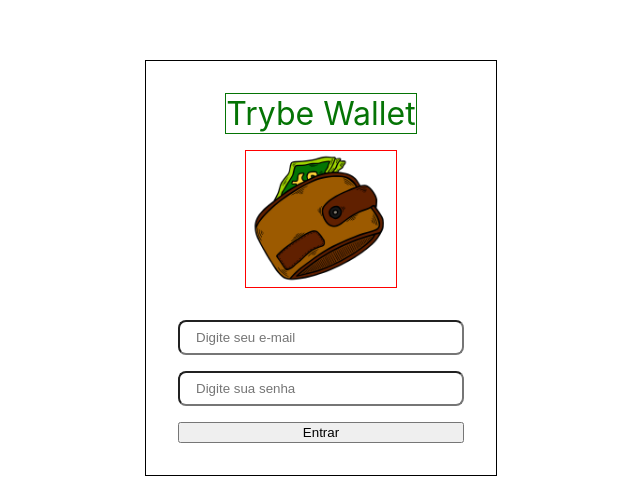
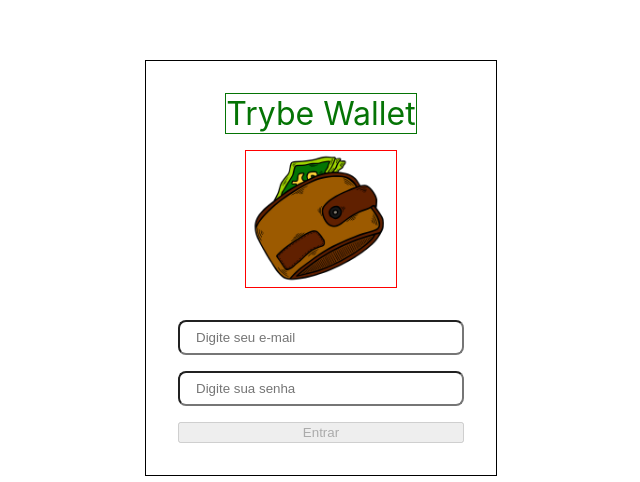
Before and after one commit to betrybe/fernandoluckesi-test, a React (Create React App) app: page / in a window 1280 px wide. Shown: the part 132-614 px from the top of the page, without its empty margins (319-959 px from the left). Built offline with nearby package versions, Linux system fonts and the light colour scheme.

Commit message:
Requisitos 3 e 4 finalizado e passando nos testes

```diff
--- a/src/App.js
+++ b/src/App.js
@@ -1,11 +1,13 @@
 import React from 'react';
 import { Switch, Route } from 'react-router-dom';
 import Login from './pages/Login';
+import Wallet from './pages/Wallet';
 
 function App() {
 	return (
 		<Switch>
 			<Route exact path='/' component={Login} />
+      <Route exact path='/carteira' component={Wallet} />
 		</Switch>
 	);
 }
--- /dev/null
+++ b/src/components/FormLogin/FormLogin.css
@@ -0,0 +1,48 @@
+div, img, p {
+  margin: 0;
+  padding: 0;
+}
+
+.formContainerLogin {
+  border: 1px solid black;
+  display: flex;
+  flex-direction: column;
+  justify-content: center;
+  margin: auto;
+  padding: 32px;
+}
+
+.logoContainerLogin {
+  display: flex;
+  align-items: center;
+  flex-direction: column;
+}
+
+.titleLogoLogin {
+  color: #057405;
+  font-size: 32px;
+  border: 1px solid;
+}
+
+.logoLogin {
+  margin-top: 16px;
+  border: 1px solid red;
+  width: 150px;
+}
+
+.inputsContainerLogin {
+  display: flex;
+  flex-direction: column;
+  margin-top: 32px;
+}
+
+.inputLogin {
+  border-radius: 8px;
+  margin-bottom: 16px;
+  padding: 8px 16px;
+  width: 250px;
+}
+
+.btnLogin {
+
+}
--- /dev/null
+++ b/src/components/FormLogin/index.js
@@ -0,0 +1,117 @@
+import React from 'react';
+import { connect } from 'react-redux';
+import { Redirect } from 'react-router-dom';
+import { actionLogin } from '../../actions/';
+import logoImage from '../../assets/images/logo.png';
+import './FormLogin.css';
+
+class FormLogin extends React.Component {
+	constructor(props) {
+		super(props);
+		this.state = {
+			email: '',
+			password: '',
+			emailInvalid: false,
+			passwordInvalid: false,
+			btnLoginDisable: true,
+			login: false,
+		};
+	}
+
+	onChangeEmail(event) {
+		const { password } = this.state;
+		const email = event.target.value;
+		const emailRegex = /[^@ \t\r\n]+@[^@ \t\r\n]+\.[^@ \t\r\n]+/;
+		if (!emailRegex.test(email)) {
+			this.setState({
+				email: '',
+				emailInvalid: true,
+				btnLoginDisable: true,
+			});
+		} else {
+			this.setState({
+				email,
+				emailInvalid: false,
+			});
+		}
+		if (emailRegex.test(email) && password) {
+			this.setState({ btnLoginDisable: false });
+		}
+	}
+
+	onChangePassword(event) {
+		const { email } = this.state;
+		const password = event.target.value;
+		if (password.length < 6) {
+			this.setState({
+				password: '',
+				passwordInvalid: true,
+				btnLoginDisable: true,
+			});
+		} else {
+			this.setState({
+				password,
+				passwordInvalid: false,
+			});
+		}
+		if (password.length >= 6 && email) {
+			this.setState({ btnLoginDisable: false });
+		}
+	}
+
+	loginHandler() {
+    this.setState({
+      login: true,
+    });
+    const { email } = this.state;
+    const { saveEmail } = this.props;
+    saveEmail(email);
+  }
+
+	render() {
+		const { emailInvalid, passwordInvalid, login, btnLoginDisable } = this.state;
+		if (login) return <Redirect to='/carteira' />;
+
+		return (
+			<div className='formContainerLogin'>
+				<div className='logoContainerLogin'>
+					<p className='titleLogoLogin'>Trybe Wallet</p>
+					<img src={logoImage} alt='logo Trybe Wallet' className='logoLogin' />
+				</div>
+				<div className='inputsContainerLogin'>
+					<input
+						className='inputLogin'
+						data-testid='email-input'
+						placeholder='Digite seu e-mail'
+						onChange={(event) => this.onChangeEmail(event)}
+					/>
+					{emailInvalid && (
+						<p className="msgErrorLogin">E-mail inválido. Digite um e-mail no formato: email@email.com</p>
+					)}
+					<input
+						className='inputLogin'
+						data-testid='password-input'
+						placeholder='Digite sua senha'
+						onChange={(event) => this.onChangePassword(event)}
+					/>
+					{passwordInvalid && (
+						<p className="msgErrorLogin">Senha inválida. A senha deve ter no minímo 6 digitos</p>
+					)}
+					<button
+            disabled={btnLoginDisable}
+            className='btnLogin'
+            onClick={() => this.loginHandler()}
+          >
+						Entrar
+					</button>
+				</div>
+			</div>
+		);
+	}
+}
+
+const mapDispatchToProps = (dispatch) => ({
+  saveEmail: (email) => dispatch(actionLogin(email))
+});
+
+export default connect(null, mapDispatchToProps)(FormLogin);
--- /dev/null
+++ b/src/components/WalletHeader/WalletHeader.css
@@ -0,0 +1,8 @@
+div, p {
+  margin: 0;
+  padding: 0;
+}
+
+.mainContaierWalletHeader {
+
+}
--- /dev/null
+++ b/src/components/WalletHeader/index.js
@@ -0,0 +1,22 @@
+import React from 'react';
+import { connect } from 'react-redux';
+import './WalletHeader.css';
+
+class WalletHeader extends React.Component {
+	render() {
+		const { getUserEmail } = this.props;
+
+		return (
+			<div className='mainContaierWalletHeader'>
+				<p data-testid='email-field'>{getUserEmail}
+        </p>
+			</div>
+		);
+	}
+}
+
+const mapStateToProps = (state) => ({
+	getUserEmail: state.user.email,
+});
+
+export default connect(mapStateToProps)(WalletHeader);
--- a/src/index.js
+++ b/src/index.js
@@ -1,17 +1,19 @@
 import React from 'react';
 import ReactDOM from 'react-dom';
 import { BrowserRouter } from 'react-router-dom';
-import { Provider} from 'react-redux';
+import { Provider } from 'react-redux';
 import './index.css';
 import App from './App';
 import store from './store';
 import * as serviceWorker from './serviceWorker';
 
 ReactDOM.render(
-  <BrowserRouter>
-    <App />
-  </BrowserRouter>,
-  document.getElementById('root'),
+	<Provider store={store}>
+		<BrowserRouter>
+			<App />
+		</BrowserRouter>
+	</Provider>,
+	document.getElementById('root')
 );
 
 // If you want your app to work offline and load faster, you can change
--- a/src/pages/Login/Login.css
+++ b/src/pages/Login/Login.css
@@ -1,4 +1,4 @@
-div, img, p {
+div {
   margin: 0;
   padding: 0;
 }
@@ -9,47 +9,3 @@ div, img, p {
   height: 100vh;
   width: 100%;
 }
-
-.formContainerLogin {
-  border: 1px solid black;
-  display: flex;
-  flex-direction: column;
-  justify-content: center;
-  margin: auto;
-  padding: 32px;
-}
-
-.logoContainerLogin {
-  display: flex;
-  align-items: center;
-  flex-direction: column;
-}
-
-.titleLogoLogin {
-  color: #057405;
-  font-size: 32px;
-  border: 1px solid;
-}
-
-.logoLogin {
-  margin-top: 16px;
-  border: 1px solid red;
-  width: 150px;
-}
-
-.inputsContainerLogin {
-  display: flex;
-  flex-direction: column;
-  margin-top: 32px;
-}
-
-.inputLogin {
-  border-radius: 8px;
-  margin-bottom: 16px;
-  padding: 8px 16px;
-  width: 250px;
-}
-
-.btnLogin {
-
-}
--- a/src/pages/Login/index.js
+++ b/src/pages/Login/index.js
@@ -1,34 +1,12 @@
 import React from 'react';
-import logoImage from '../../assets/images/logo.png';
+import FormLogin from '../../components/FormLogin';
 import './Login.css';
 
 class Login extends React.Component {
 	render() {
 		return (
-			<div className='mainContainerLogin'>
-				<div className='formContainerLogin'>
-					<div className='logoContainerLogin'>
-						<p className='titleLogoLogin'>Trybe Wallet</p>
-						<img
-							src={logoImage}
-							alt='logo Trybe Wallet'
-							className='logoLogin'
-						/>
-					</div>
-					<div className='inputsContainerLogin'>
-						<input
-							className='inputLogin'
-							data-testid='email-input'
-							placeholder='Digite seu e-mail'
-						/>
-						<input
-							className='inputLogin'
-							data-testid='password-input'
-							placeholder='Digite sua senha'
-						/>
-						<button className='btnLogin'>Entrar</button>
-					</div>
-				</div>
+			<div    className='mainContainerLogin'>
+				<FormLogin />
 			</div>
 		);
 	}
--- /dev/null
+++ b/src/pages/Wallet/Wallet.css
@@ -0,0 +1,9 @@
+div {
+  margin: 0;
+  padding: 0;
+}
+
+.mainContainerWallet {
+  border: 1px solid red;
+  width: 100%;
+}
--- a/src/pages/Wallet/index.js
+++ b/src/pages/Wallet/index.js
@@ -1,8 +1,14 @@
 import React from 'react';
+import WalletHeader from '../../components/WalletHeader';
+import './Wallet.css';
 
 class Wallet extends React.Component {
   render() {
-    return <div>TrybeWallet</div>;
+    return (
+      <div className="mainContainerWallet">
+        <WalletHeader />
+      </div>
+    );
   }
 }
 
```
